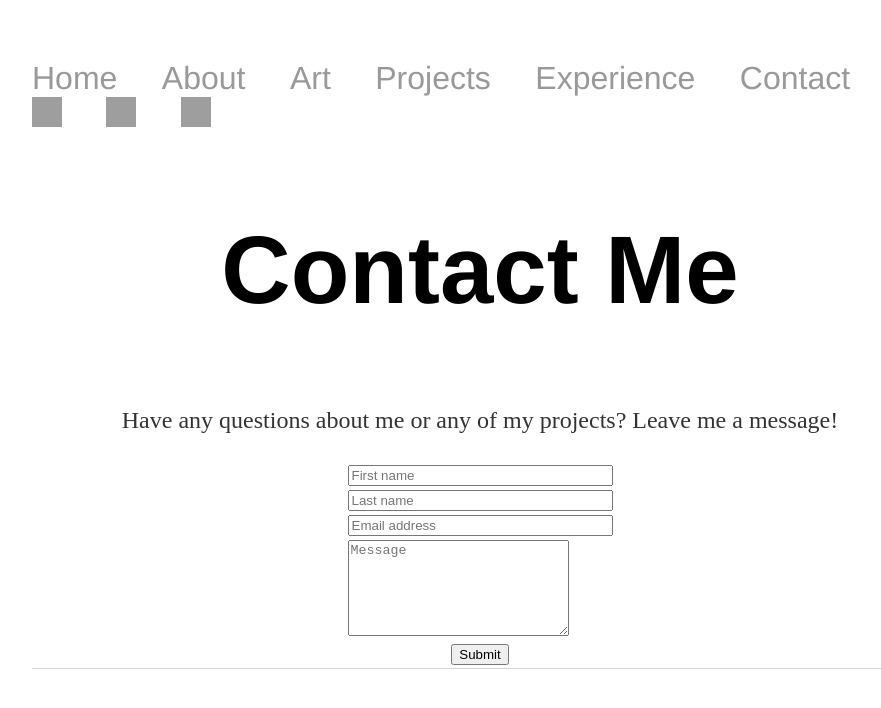
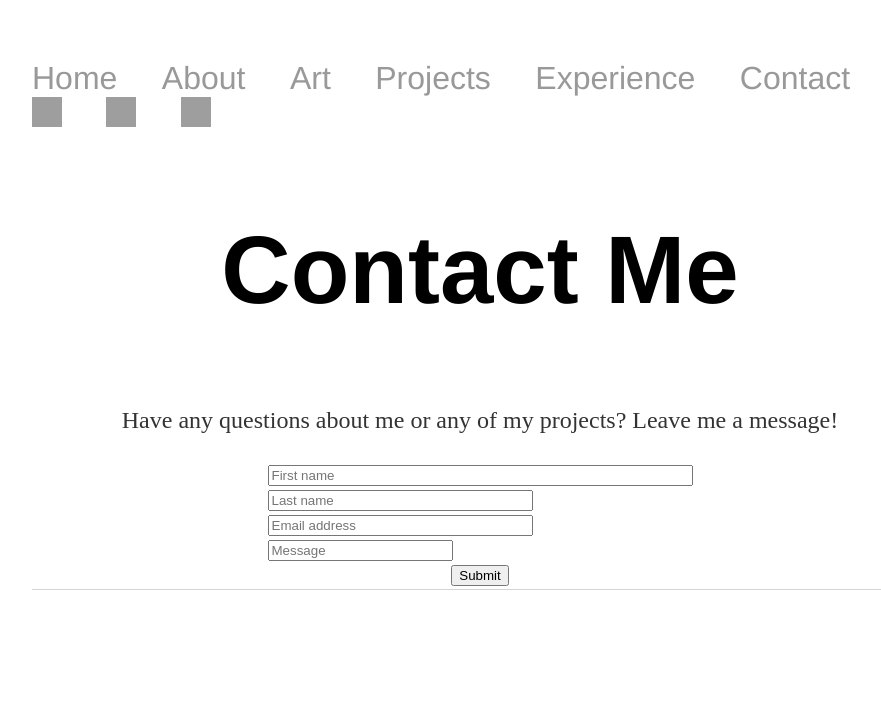
Before and after one commit to jhltsang/jhltsang.github.io, a Jekyll site: the page built from contact/index.html, in a window 1280 px wide. Shown: the top 708 px of the page, without its empty margins (160-1041 px from the left). Built offline with Jekyll 4.4.1, drawn with Linux system fonts in a browser that asks for light colours; grey boxes are pictures that could not be loaded.

Commit message:
Update index.html

```diff
--- a/contact/index.html
+++ b/contact/index.html
@@ -13,7 +13,7 @@ title: Jessica Tsang
 </tr>
 <tr>
  <td valign="top">
-  <input  type="text" name="first_name" placeholder="First name" maxlength="50" size="30">
+  <input  type="text" name="first_name" placeholder="First name" maxlength="50" size="50">
  </td>
 </tr>
 
@@ -31,7 +31,7 @@ title: Jessica Tsang
 
 <tr>
  <td valign="top">
-  <textarea  name="message" placeholder="Message" maxlength="1000" cols="25" rows="6"></textarea>
+  <input  name="message" placeholder="Message" maxlength="1000" cols="25" rows="6">
  </td>
 
 </tr>
```
